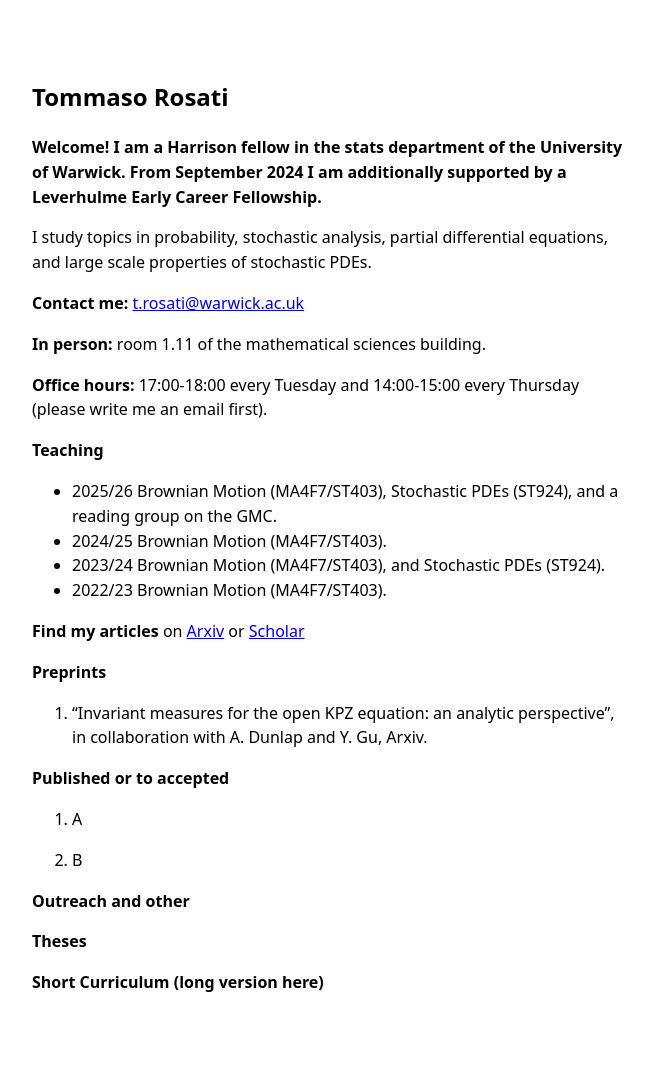
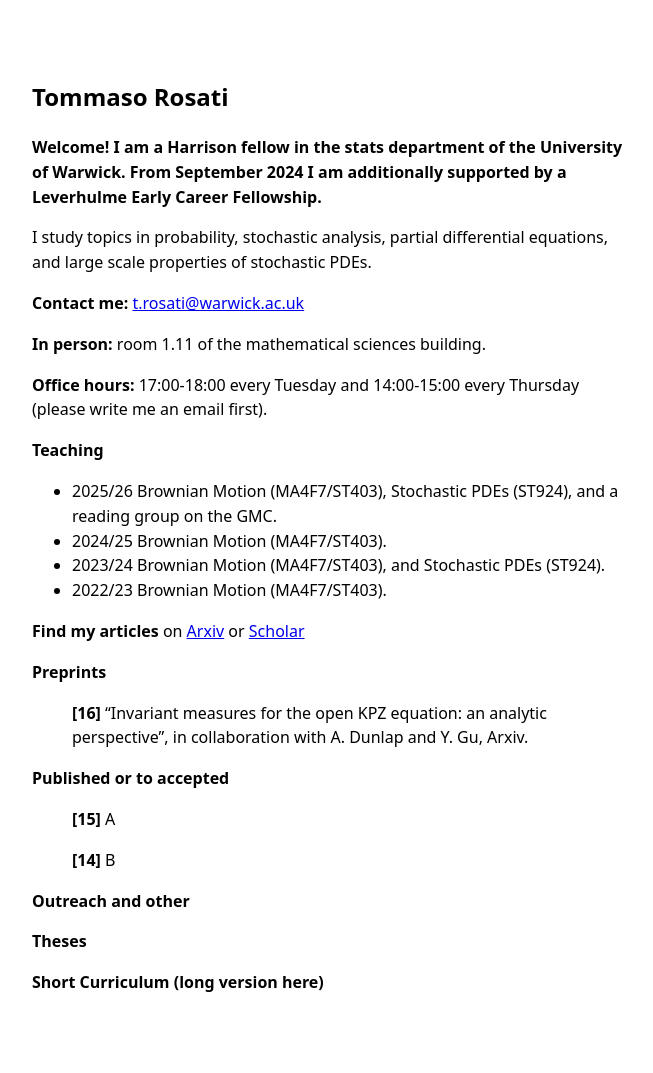
Before and after one commit to rosati-tom/rosati-tom.github.io, a Jekyll site: the page built from index.md, in a window 1280 px wide. Shown: the whole page, without its empty margins (308-961 px from the left). Built offline with Jekyll 4.4.1, drawn with Linux system fonts in a browser that asks for light colours; our own code applies the rules of GitHub Pages for plain Markdown files.

Commit message:
Make numbering better.

```diff
--- a/index.md
+++ b/index.md
@@ -28,13 +28,13 @@ I study topics in probability, stochastic analysis, partial differential equatio
 
 **Preprints**
 
-16. "Invariant measures for the open KPZ equation: an analytic perspective", in collaboration with A. Dunlap and Y. Gu, Arxiv.
+> **[16]** "Invariant measures for the open KPZ equation: an analytic perspective", in collaboration with A. Dunlap and Y. Gu, Arxiv.
 
 **Published or to accepted**
 
-15. A
+> **[15]**  A
 
-14. B
+> **[14]**  B
 
 **Outreach and other**
 
```
